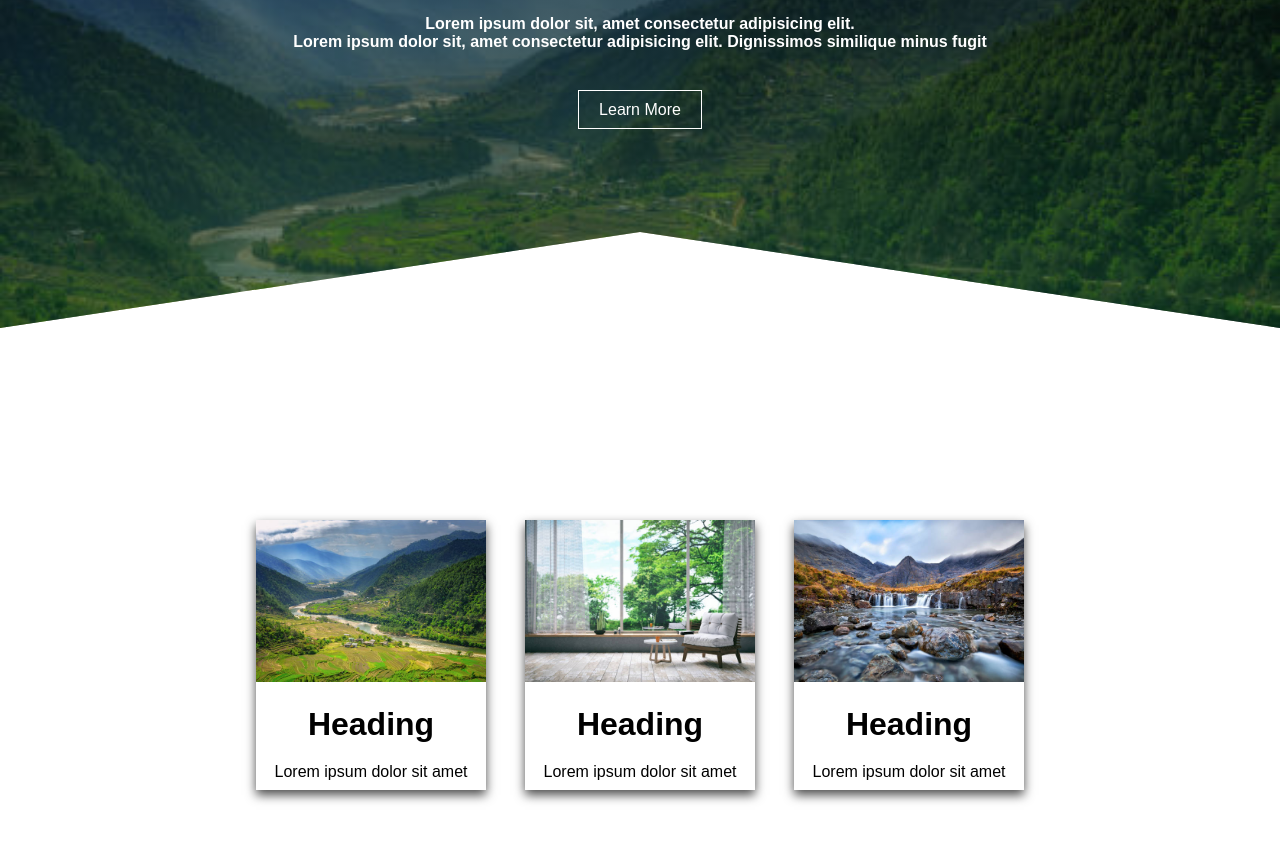
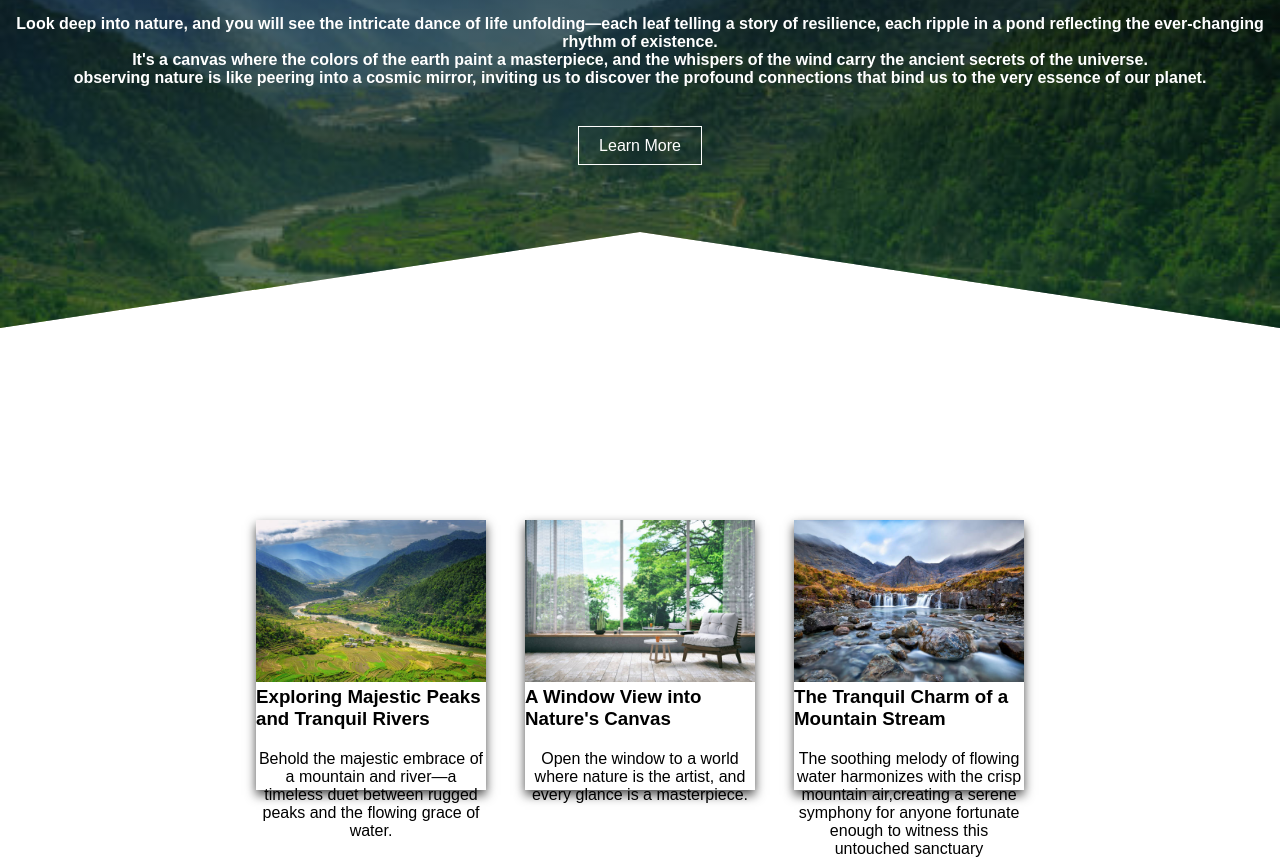
Before and after one commit to Kaviyasrinivasan06/codsoft_taskno1, a plain HTML site: page index.html in a window 1280 px wide. Shown: the part 220-1078 px from the top of the page. Before the commit the page ends 1040 px from the top, so only its background shows below. Drawn offline with Linux system fonts and the light colour scheme; files whose address does not match are found by name.

Commit message:
Update index.html

```diff
--- a/index.html
+++ b/index.html
@@ -21,27 +21,28 @@
     <div class="container">
         <div class="text-box">
             <h1>Look Deep Into Nature</h1><br>
-            <h4>Lorem ipsum dolor sit, amet consectetur adipisicing elit. <br>
-                Lorem ipsum dolor sit, amet consectetur adipisicing elit.
-                Dignissimos similique minus fugit </h4>
+            <h4>Look deep into nature, and you will see the intricate dance of life unfolding—each leaf telling a story of resilience, each ripple in a pond reflecting the ever-changing rhythm of existence.
+                <br>It's a canvas where the colors of the earth paint a masterpiece, and the whispers of the wind carry the ancient secrets of the universe.
+                <br>observing nature is like peering into a cosmic mirror, inviting us to discover the profound connections that bind us to the very essence of our planet.  </h4>
                 <a href="#">Learn More</a>
         </div>
     </div>
     <div class="card">
         <div class="col">
                 <img src="images/nature1.jpg">
-                <h1>Heading</h1>
-                <p>Lorem ipsum dolor sit amet</p>
+                <h3>Exploring Majestic Peaks and Tranquil Rivers</h3>
+                <p>Behold the majestic embrace of a mountain and river—a timeless duet between rugged peaks and the flowing grace of water.
+                </p>
         </div>
         <div class="col">
             <img src="images/nature2.jpg">
-            <h1>Heading</h1>
-            <p>Lorem ipsum dolor sit amet</p>
+            <h3>A Window View into Nature's Canvas</h3>
+            <p>Open the window to a world where nature is the artist, and every glance is a masterpiece.</p>
         </div>
         <div class="col">
             <img src="images/nature3.jpg">
-            <h1>Heading</h1>
-            <p>Lorem ipsum dolor sit amet</p>
+             <h3>The Tranquil Charm of a Mountain Stream</h3>
+            <p>The soothing melody of flowing water harmonizes with the crisp mountain air,creating a serene symphony for anyone fortunate enough to witness this untouched sanctuary</p>
         </div>
     </div>
 </body>
```
